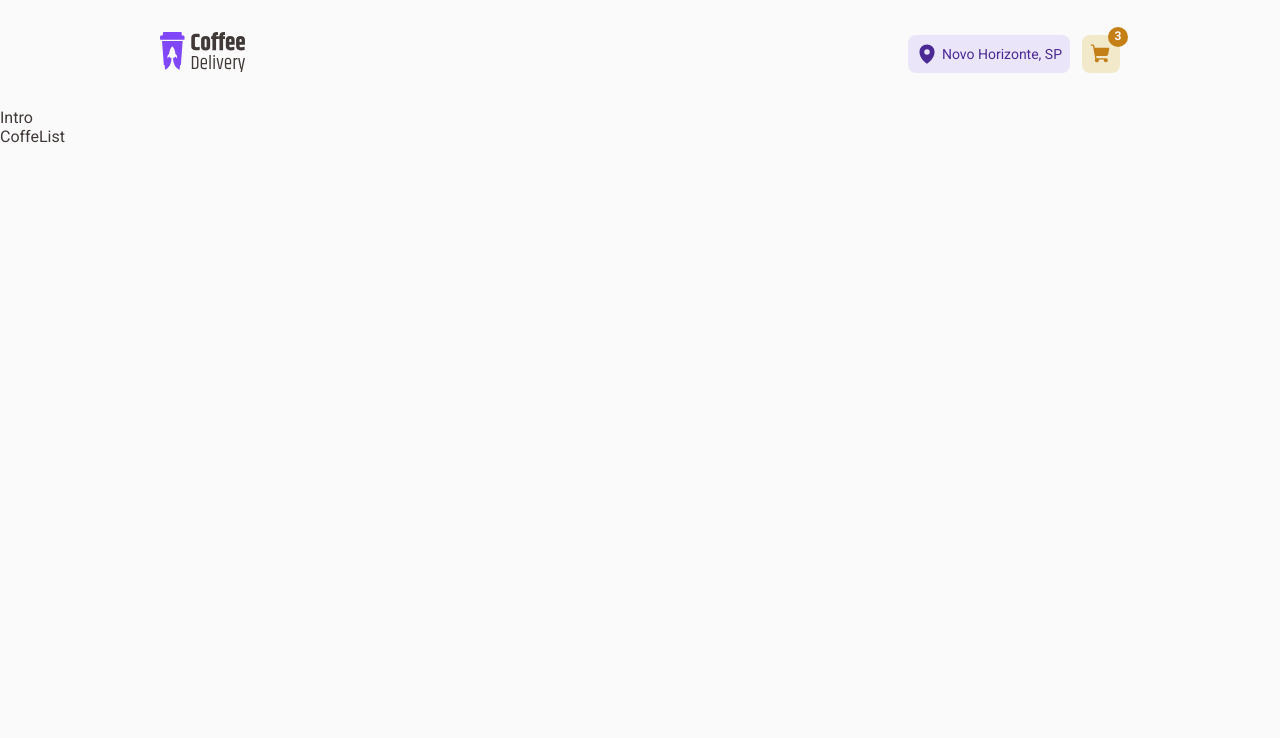
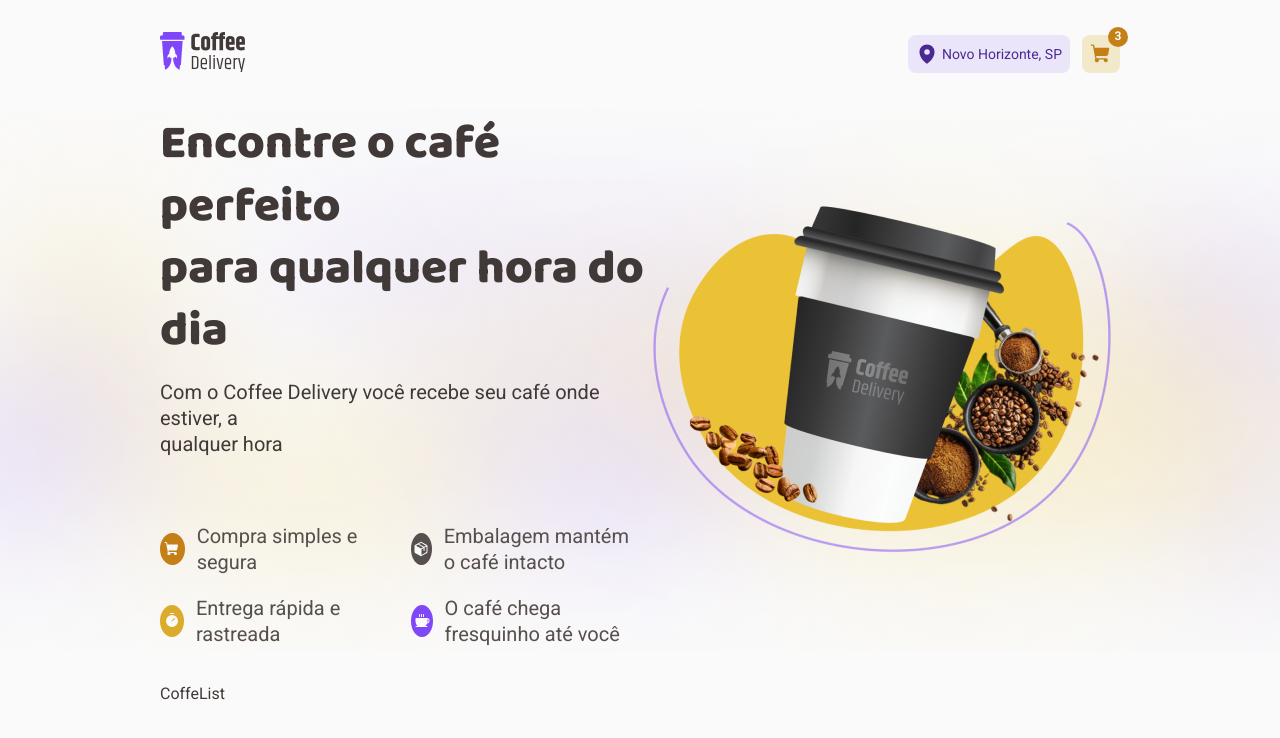
Before and after one commit to RafaelManfrim/Desafio02-Coffee-Delivery, a React (Vite) app: page / in a window 1280 px wide. Shown: the top 738 px of the page. Built offline with nearby package versions, Linux system fonts and the light colour scheme.

Commit message:
Visual Intro

```diff
--- a/src/pages/Home/index.tsx
+++ b/src/pages/Home/index.tsx
@@ -1,10 +1,54 @@
+import { Coffee, Package, ShoppingCart, Timer } from 'phosphor-react'
+
+import copoImg from '../../assets/copo.png'
+
 import styles from './styles.module.scss'
 
 export function Home() {
   return (
     <div>
-      <section>Intro</section>
-      <main>CoffeList</main>
+      <section className={styles.introContainer}>
+        <div>
+          <h1>
+            Encontre o café perfeito <br /> para qualquer hora do dia
+          </h1>
+          <span>
+            Com o Coffee Delivery você recebe seu café onde estiver, a <br />{' '}
+            qualquer hora
+          </span>
+          <div className={styles.advantagesList}>
+            <span>
+              <div className={styles.bgYellowDark}>
+                <ShoppingCart size={16} weight="fill" />
+              </div>
+              Compra simples e segura
+            </span>
+            <span>
+              <div className={styles.bgText}>
+                <Package size={16} weight="fill" />
+              </div>
+              Embalagem mantém o café intacto
+            </span>
+            <span>
+              <div className={styles.bgYellow}>
+                <Timer size={16} weight="fill" />
+              </div>
+              Entrega rápida e rastreada
+            </span>
+            <span>
+              <div className={styles.bgPurple}>
+                <Coffee size={16} weight="fill" />
+              </div>
+              O café chega fresquinho até você
+            </span>
+          </div>
+        </div>
+        <img
+          src={copoImg}
+          alt="Imagem de copo com uma faixa cinza contendo o logo da Coffe Delivery e vários grão de café ao redor"
+        />
+      </section>
+      <main className={styles.listContainer}>CoffeList</main>
     </div>
   )
 }
--- a/src/pages/Home/styles.module.scss
+++ b/src/pages/Home/styles.module.scss
@@ -0,0 +1,96 @@
+.introContainer {
+  display: flex;
+  justify-content: space-between;
+  align-items: center;
+  padding: 2rem 10rem;
+  width: 100%;
+  background: url("../../assets/backgroud-home.png");
+  height: 544px;
+  background-repeat: no-repeat;
+  background-size: cover;
+  background-position: center;
+
+  @media (max-width: 768px) {
+    padding: 2rem 5rem;
+  }
+
+  >div {
+    gap: 3.5rem;
+
+    h1 {
+      font-size: 3rem;
+      line-height: 130%;
+      font-weight: 800;
+      font-family: 'Baloo 2', cursive;
+      margin-bottom: 1rem;
+    }
+
+    span {
+      font-size: 1.25rem;
+      line-height: 130%;
+
+    }
+
+    .advantagesList {
+      margin-top: 4.125rem;
+      display: grid;
+      grid-template-columns: auto auto;
+      gap: 1.25rem;
+
+      span {
+        display: flex;
+        align-items: center;
+        gap: 0.75rem;
+        color: var(--base-text);
+
+        &:first-child {
+          margin-right: 1.25rem;
+        }
+
+        &:nth-child(2n+3) {
+          margin-right: 1.25rem;
+        }
+
+        div {
+          width: 2rem;
+          height: 2rem;
+          display: flex;
+          align-items: center;
+          justify-content: center;
+          border-radius: 50%;
+          color: var(--background);
+        }
+
+        .bgYellow {
+          background-color: var(--yellow);
+        }
+
+        .bgPurple {
+          background-color: var(--purple);
+        }
+
+        .bgYellowDark {
+          background-color: var(--yellow-dark);
+        }
+
+        .bgText {
+          background-color: var(--base-text);
+        }
+      }
+    }
+
+  }
+
+}
+
+.listContainer {
+  display: flex;
+  justify-content: space-between;
+  align-items: center;
+  padding: 2rem 10rem;
+  width: 100%;
+
+  @media (max-width: 768px) {
+    padding: 2rem 5rem;
+  }
+}
```
